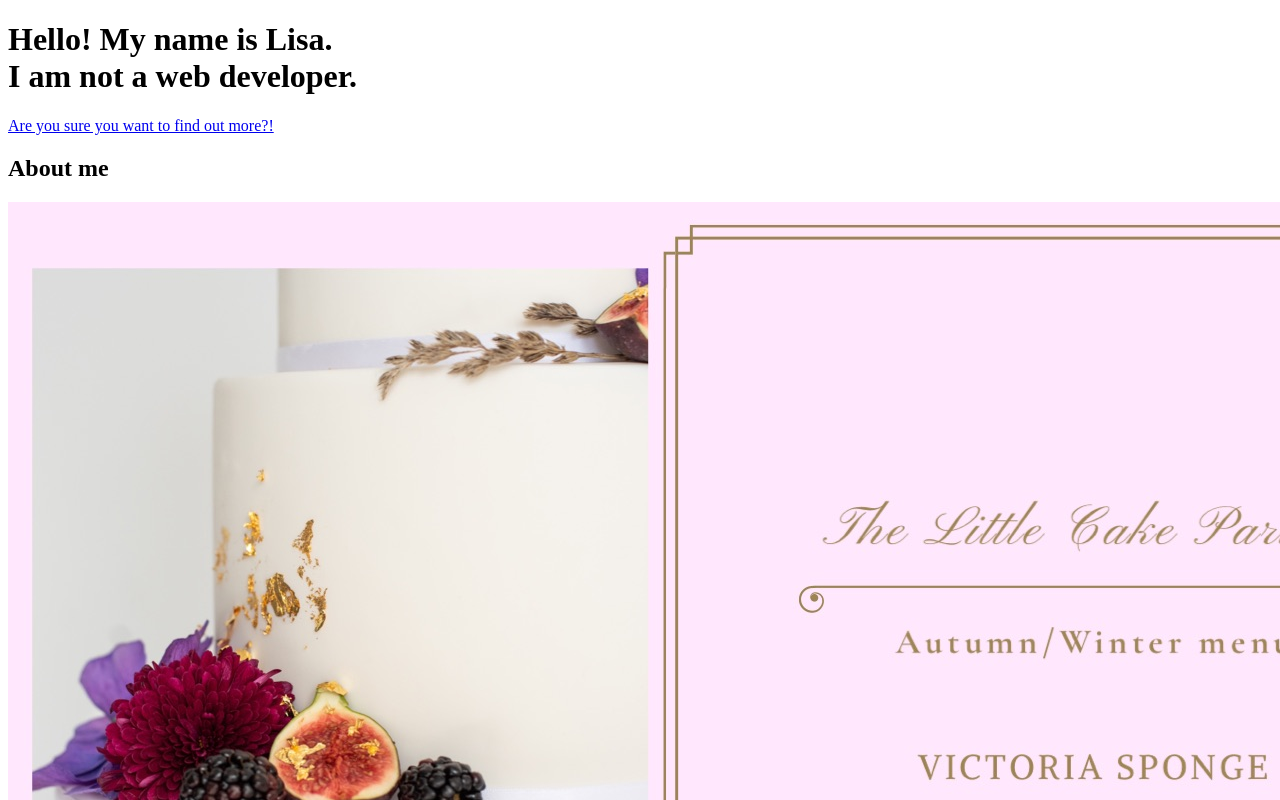
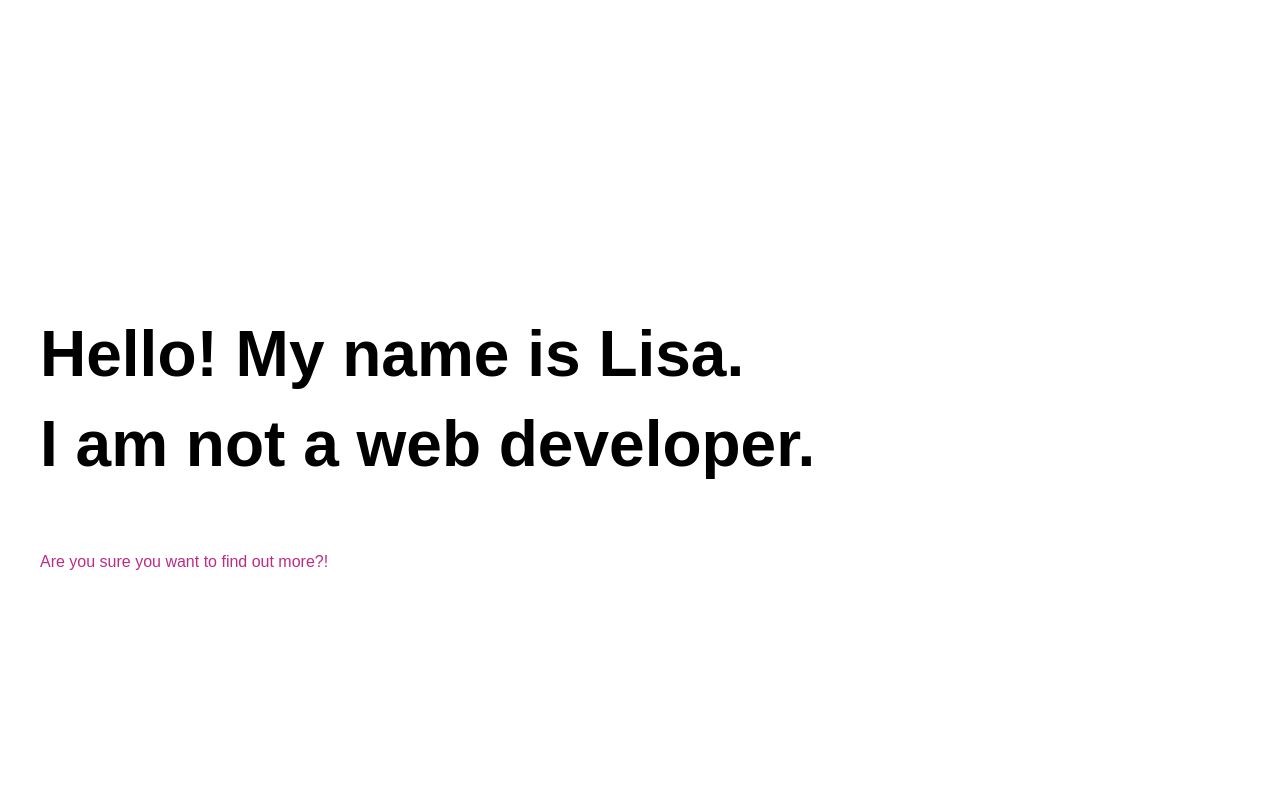
Before and after one commit to lisafranchetti/myfirstwebsite, a plain HTML site: page index.html in a window 1280 px wide. Shown: the top 800 px of the page. Drawn offline with Linux system fonts and the light colour scheme.

Commit message:
first commit
My first commit

```diff
--- a/index.html
+++ b/index.html
@@ -2,6 +2,8 @@
 <html>
     <head>
         <title>Lisa's First Website!</title>
+        <link rel="stylesheet" href="reset.css">
+        <link rel="stylesheet" href="style.css">
     </head>
     <body>
     <header>
@@ -30,7 +32,7 @@
 </blockquote>
 </section>
 <section>
-    <h2>Project></h2>
+    <h2>Project</h2>
     <article>
         <img src="https://cdn.glitch.me/eff407bc-3fed-446b-ab3f-4ec6f216531a%2Fproject.jpg" alt=placeholder">
         <h3>Project Title</h3>
@@ -61,10 +63,10 @@
     </main>
     <footer>
         <ul>
-            <li><a href="#>LinkedIn</a></li>
-            <li><a href="#>instagram</a></li>
-            <li><a href="#>Twitter</a></li>
-            <li><a href="#>Youtube</a></li>
+            <li><a href="#">LinkedIn</a></li>
+            <li><a href="#">instagram</a></li>
+            <li><a href="#">Twitter</a></li>
+            <li><a href="#">Youtube</a></li>
         </ul>
         <p>&copy; 2022 - Portfolio design by Lisa Franchetti</p>
     </footer>
--- /dev/null
+++ b/reset.css
@@ -0,0 +1,48 @@
+/* http://meyerweb.com/eric/tools/css/reset/
+   v2.0 | 20110126
+   License: none (public domain)
+*/
+
+html, body, div, span, applet, object, iframe,
+h1, h2, h3, h4, h5, h6, p, blockquote, pre,
+a, abbr, acronym, address, big, cite, code,
+del, dfn, em, img, ins, kbd, q, s, samp,
+small, strike, strong, sub, sup, tt, var,
+b, u, i, center,
+dl, dt, dd, ol, ul, li,
+fieldset, form, label, legend,
+table, caption, tbody, tfoot, thead, tr, th, td,
+article, aside, canvas, details, embed,
+figure, figcaption, footer, header, hgroup,
+menu, nav, output, ruby, section, summary,
+time, mark, audio, video {
+	margin: 0;
+	padding: 0;
+	border: 0;
+	font-size: 100%;
+	font: inherit;
+	vertical-align: baseline;
+}
+/* HTML5 display-role reset for older browsers */
+article, aside, details, figcaption, figure,
+footer, header, hgroup, menu, nav, section {
+	display: block;
+}
+body {
+	line-height: 1;
+}
+ol, ul {
+	list-style: none;
+}
+blockquote, q {
+	quotes: none;
+}
+blockquote:before, blockquote:after,
+q:before, q:after {
+	content: '';
+	content: none;
+}
+table {
+	border-collapse: collapse;
+	border-spacing: 0;
+}
--- /dev/null
+++ b/style.css
@@ -0,0 +1,24 @@
+html {
+font-family: Arial, Helvetica, sans-serif;
+color: (333);
+background-color: #fff;
+}
+header {
+    height: 100vh;
+display: flex;
+flex-direction: column;
+justify-content: center;
+align-content: center;
+padding: 40px;
+}
+
+h1 {
+    font-size: 5vw;
+    font-weight: bold;
+    line-height: 1.4em;
+    margin-bottom: 4rem;
+}
+a {
+    color: rgb(189, 43, 133);
+    text-decoration: none;
+}
```
